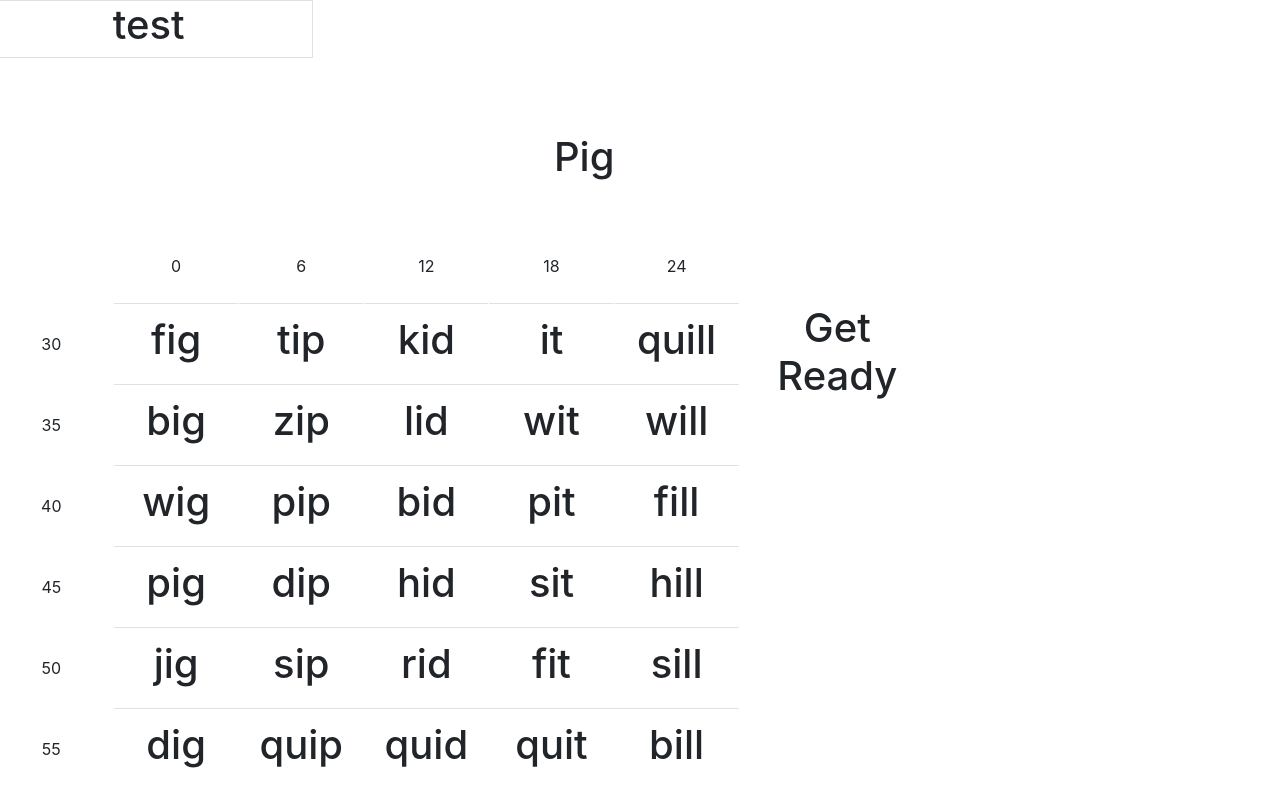
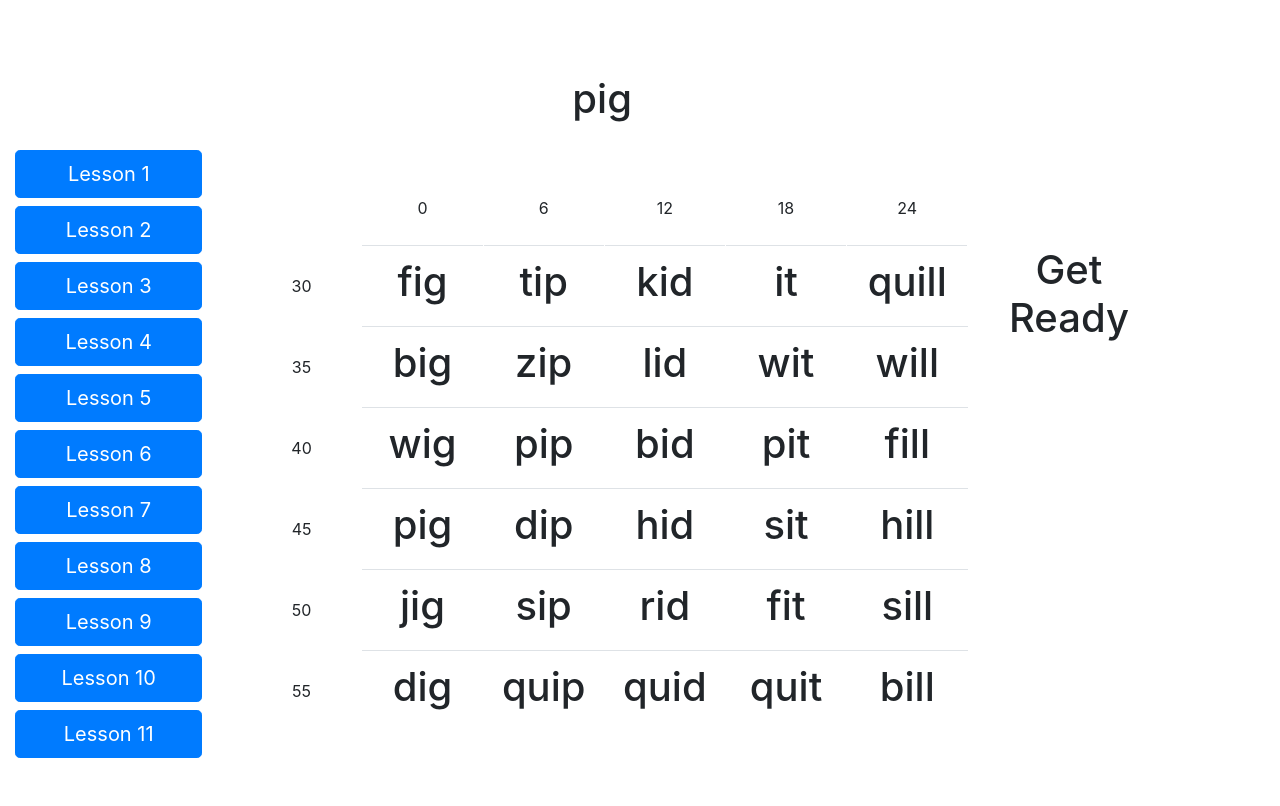
Before and after one commit to tschnide/wordMatrix, a React (Create React App) app: page / in a window 1280 px wide. Shown: the top 806 px of the page. Built offline with nearby package versions, Linux system fonts and the light colour scheme.

Commit message:
Extract InteractiveWord, Message, Title. Stub in buttons.

```diff
--- a/src/App.css
+++ b/src/App.css
@@ -1,8 +1,16 @@
 /* Remove Scroll Bars */
 body {
   overflow:hidden;
+}
+html, body{
+  height: 100%;
 }
 
 .App {
   text-align: center;
 }
+
+/* Fix Me this is to make the app take the full height of the screen. */
+#root, #root>div{
+  height: 100%;
+}
--- a/src/App.js
+++ b/src/App.js
@@ -1,16 +1,94 @@
-import React from "react";
+import React, { Component } from 'react';
 import InteractiveTable from "./InteractiveTable";
 import ButtonPanel from "./ButtonPanel";
+import Message from "./Message";
+import Icon from "./Icon";
 import "./App.css";
 
-const App = () => {
-    return (
-        <div className="row App">
-            <ButtonPanel/>
-            <InteractiveTable/>
 
-        </div>
-      );
+class App extends Component {
+    constructor(props) {
+        super(props);
+        this.state = {
+            currentWordIndex: 0,
+            secondsSinceFirstClick: 58,
+            timerInterval: null,
+            title: "pig",
+            buttonLabels: [
+                { id: 0, value: "Lesson 1", title: 'goat', },
+                { id: 1, value: "Lesson 2"},
+                { id: 2, value: "Lesson 3"},
+                { id: 3, value: "Lesson 4"},
+                { id: 4, value: "Lesson 5"},
+                { id: 5, value: "Lesson 6"},
+                { id: 6, value: "Lesson 7"},
+                { id: 7, value: "Lesson 8"},
+                { id: 8, value: "Lesson 9"},
+                { id: 9, value: "Lesson 10"},
+                { id: 10, value: "Lesson 11"}
+            ]
+        };
+        this.startTimer = this.startTimer.bind(this);
+        this.handleSpaceBarEvent = this.handleSpaceBarEvent.bind(this);
+        this.timerInterval = null;
+    }
+
+    startTimer() {
+        this.timerInterval = setInterval(() => {
+            this.setState((state) => ({ secondsSinceFirstClick: state.secondsSinceFirstClick + 1 }));
+        }, 1000);
+    }
+
+    handleSpaceBarEvent(event) {
+        if (event.keyCode === 32) {
+            if (this.state.secondsSinceFirstClick >= 60) {
+                this.setState({ currentWordIndex: 0, secondsSinceFirstClick: 0 });
+                clearInterval(this.timerInterval);
+            } else {
+                this.setState((state) => ({ currentWordIndex: state.currentWordIndex + 1 }));
+                if (this.state.currentWordIndex === 0) {
+                    this.startTimer();
+                }
+            }
+        }
+    }
+
+    handleButtonClick = label =>{
+       console.log(label.value);
+    }
+
+    componentDidUpdate(prevProps, prevState) {
+        if (prevProps.currentWordIndex !== this.state.currentWordIndex) {
+            if (this.state.currentWordIndex === 62) {
+                clearInterval(this.timerInterval);
+                this.setState({ currentWordIndex: 0, secondsSinceFirstClick: 0 });
+            }
+        }
+    }
+
+    render() {
+        const {title, currentWordIndex, secondsSinceFirstClick } = this.state;
+        return (
+            <div className="App" onKeyDown={this.handleSpaceBarEvent} tabIndex="0">
+                <Icon
+                    title={title}
+                />
+                <div className="row">
+                    <ButtonPanel
+                        buttonLabels={this.state.buttonLabels}
+                        onButtonClick={this.handleButtonClick}
+                    />
+                    <InteractiveTable
+                        currentWordIndex={currentWordIndex}
+                        secondsSinceFirstClick={secondsSinceFirstClick}
+                    />
+                    <Message
+                        secondsSinceFirstClick={secondsSinceFirstClick}
+                        currentWordIndex={currentWordIndex} />
+                </div>
+            </div>
+        );
+    }
 }
 
 export default App;
--- a/src/ButtonPanel.js
+++ b/src/ButtonPanel.js
@@ -1,11 +1,21 @@
 import React from 'react';
+import CustomButton from './CustomButton';
+import "./CustomButton.css";
 
-const ButtonPanel = () => {
+const ButtonPanel = (props) => {
+    const { buttonLabels, onButtonClick } = props;
+    console.log(buttonLabels);
     return (
-        <div className="col-3 border">
-            <h1>test</h1>
+        <div className="col-2">
+            {buttonLabels.map(label => (
+                <CustomButton
+                    key={label.id}
+                    label={label}
+                    onButtonClick={onButtonClick}
+                />
+    ))}
         </div>
-     );
+    );
 }
 
 export default ButtonPanel;
--- /dev/null
+++ b/src/CustomButton.css
@@ -0,0 +1,3 @@
+div {
+  margin-left: 0.4%;
+}
--- /dev/null
+++ b/src/CustomButton.js
@@ -0,0 +1,11 @@
+import React from 'react';
+import "./CustomButton.css";
+
+const Button = props => {
+    const {label, onButtonClick} = props;
+    return (
+       <button className="btn btn-primary btn-lg btn-block" onClick={()=>(onButtonClick(label))}>{label.value}</button>
+     );
+}
+
+export default Button;
--- a/src/Icon.jsx
+++ b/src/Icon.jsx
@@ -3,19 +3,14 @@ import img from './images/pig.jpg';
 import "./App.css";
 
 // This is not currently in use. When pictures are available this can go above the table to display a picture and a title.
-function Icon(props) {
+const Icon = props => {
     const { title } = props;
     return (
-        <div className="container border">
-            <div className="row justify-content-sm-center border">
-                <div className="col-sm-3 outer  border">
-                    <div className="iconTextInner">
-                        <h1 id="centerText">{title}</h1>
-                    </div>
-                </div>
-                <div className="col-sm-3 border">
-                    <img src={img} alt="missing pig" />
-                </div>
+        <div className="container">
+            <div className="row" id="title">
+            </div>
+            <div className="row" id="title">
+                <div className="col-11"><h1>{title}</h1></div>
             </div>
         </div>
     )
--- a/src/InteractiveTable.js
+++ b/src/InteractiveTable.js
@@ -2,59 +2,10 @@ import React, { Component } from 'react';
 import "./InteractiveTable.css";
 import "bootstrap/dist/css/bootstrap.min.css";
 import InteractiveWord from "./InteractiveWord";
-import Message from "./Message";
 
-class InteractiveTable extends Component {
-    constructor(props) {
-        super(props);
-        this.state = {
-            currentWordIndex: 0,
-            secondsSinceFirstClick: 0,
-            timerInterval: null
-        };
-        this.startTimer = this.startTimer.bind(this);
-        this.handleSpaceBarEvent = this.handleSpaceBarEvent.bind(this);
-        this.timerInterval = null;
-    }
-
-    startTimer() {
-        this.timerInterval = setInterval(() => {
-            this.setState((state) => ({ secondsSinceFirstClick: state.secondsSinceFirstClick + 1 }));
-        }, 1000);
-    }
-
-    handleSpaceBarEvent(event) {
-        if (event.keyCode === 32) {
-            if (this.state.secondsSinceFirstClick >= 60) {
-                this.setState({ currentWordIndex: 0, secondsSinceFirstClick: 0 });
-                clearInterval(this.timerInterval);
-            } else {
-                this.setState((state) => ({ currentWordIndex: state.currentWordIndex + 1 }));
-                if (this.state.currentWordIndex === 0) {
-                    this.startTimer();
-                }
-            }
-        }
-    }
-
-    componentDidUpdate(prevProps, prevState) {
-        if (prevProps.currentWordIndex !== this.state.currentWordIndex) {
-            if (this.state.currentWordIndex === 62) {
-                clearInterval(this.timerInterval);
-                this.setState({ currentWordIndex: 0, secondsSinceFirstClick: 0 });
-            }
-        }
-    }
-    render() {
-        const { currentWordIndex, secondsSinceFirstClick } = this.state;
+const InteractiveTable = props => {
+    const { currentWordIndex } = props;
     return (
-            <div onKeyDown={this.handleSpaceBarEvent} tabIndex="0"> {/*One thing I'd like to fix here. You have to click the screen before the spacebar will work. Also, this element doesn't fill the screen so you have to click inside the border (pic attached). I'd like to make it so you can click anywhere and bring it into focus.*/}
-                <div className="row" id="title">
-                </div>
-                <div className="row" id="title">
-                    <div className="col-11"><h1>Pig</h1></div>
-                </div>
-                <div className="row">
         <div className="col-7">
             <table className="table" id="table-row" >
                 <tbody>
@@ -327,13 +278,7 @@ class InteractiveTable extends Component {
                 </tbody>
             </table>
         </div>
-                    <Message
-                        secondsSinceFirstClick={secondsSinceFirstClick}
-                        currentWordIndex={currentWordIndex} />
-                </div>
-            </div>
     );
-    }
 }
 
 export default InteractiveTable;
--- a/src/InteractiveWord.js
+++ b/src/InteractiveWord.js
@@ -1,5 +1,5 @@
 import React, { Component } from 'react';
-import { getword } from "./PigWords";
+import { getword } from "./Lessons";
 
 class InteractiveWord extends Component {
 
--- a/src/PigWords.js
+++ b/src/Lessons.js
@@ -1,3 +1,4 @@
+
 const words = [
     "fig",
     "big",
```
Lines whose indentation alone changed are shown as unchanged.
